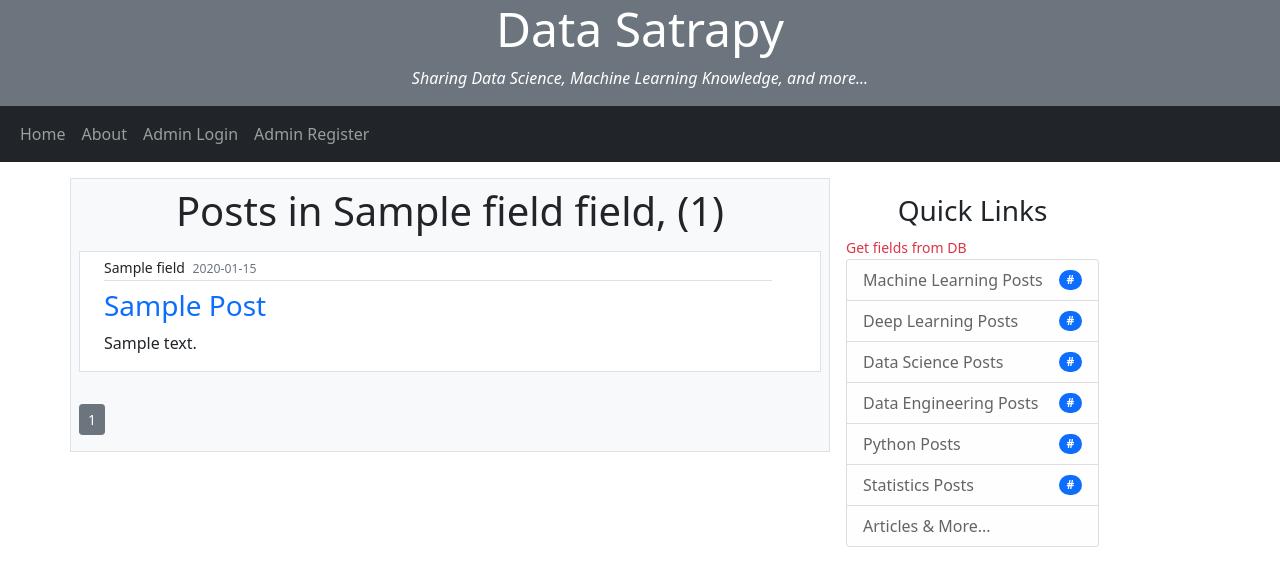
After one commit to OlubiyiMosope/data_satrapy, a Flask app: a page that uses data_satrapy/templates/layout.html in a window 1280 px wide. The commit adds this page. Shown: the top 586 px of the page. Run offline with Flask 2, Linux system fonts and the light colour scheme; tables that the repository leaves empty hold one stand-in row (values such as "Sample post"); parts of the project's set-up code (start-up, migrations or seed data) failed here and were passed over.

Commit message:
Add pagination funtionality to app.
Add pagination functionality. Create routes to view posts of each field separately.

```diff
--- a/data_satrapy/routes.py
+++ b/data_satrapy/routes.py
@@ -28,7 +28,9 @@ def list_subjects():
 @app.route("/")
 @app.route("/home")
 def home():
-    posts = Post.query.all()
+    page = request.args.get("page", 1, type=int)
+    posts = Post.query.order_by(Post.date_posted.desc()). \
+        paginate(page=page, per_page=5)
     return render_template("home.html", home_active="active", posts=posts,
                            grid_size=CONTENT_COL)
 
@@ -55,6 +57,8 @@ def register():
                            register_active="active", grid_size=CONTENT_COL)
 
 
+# *** LOGIN / LOGOUT ***
+
 @app.route("/login", methods=["GET", "POST"])
 def login():
     if current_user.is_authenticated:
@@ -74,6 +78,15 @@ def login():
                            login_active="active", grid_size=CONTENT_COL)
 
 
+@app.route("/logout")
+def logout():
+    logout_user()
+    flash("You have been logged out.", "success")
+    return redirect(url_for("home"))
+
+
+# *** POSTS ***
+
 @app.route("/post/new", methods=["GET", "POST"])
 @login_required
 def new_post():
@@ -91,14 +104,13 @@ def new_post():
                            subjects=subjects, new_post_active="active", grid_size=CONTENT_COL)
 
 
-# app.add_url_rule("/post/new", 'new_post', new_post)
-
-
 @app.route("/post")
 def post():
 
     return render_template("post.html", title="Post", grid_size=CONTENT_COL)
 
+
+# *** FIELDS ***
 
 @app.route("/field/", methods=["GET", "POST"])
 @login_required
@@ -112,8 +124,20 @@ def add_field():
         db.session.add(field)
         db.session.commit()
         flash(f"New field '{field.subject}' has been successfully added to database", "success")
+        return redirect(url_for("add_field"))  # to refresh the page
     return render_template("add_field.html", title="Add Field", form=form, add_field_active="active",
                            grid_size=CONTENT_COL_2, subjects=subjects)
+
+
+@app.route("/field/<string:field_name>")
+def field_posts(field_name):
+    page = request.args.get("page", 1, type=int)
+    subject = Field.query.filter_by(subject=field_name).first_or_404()
+    posts = Post.query.filter_by(field=subject)\
+        .order_by(Post.date_posted.desc())\
+        .paginate(page=page, per_page=5)
+    return render_template("field_posts.html", title=field_name, subject=subject,
+                           posts=posts, grid_size=CONTENT_COL_2)
 
 
 @app.route("/field/<int:subject_id>/update", methods=["GET", "POST"])
@@ -146,14 +170,7 @@ def update_field(subject_id):
 # @login_required
 def delete_field(subject_id):
     field = Field.query.get_or_404(subject_id)
-    flash(f"You have deleted field '{field.subject}'!", "success")
+    flash(f"You have deleted the field '{field.subject}'!", "success")
     db.session.delete(field)
     db.session.commit()
     return redirect(url_for("add_field"))
-
-
-@app.route("/logout")
-def logout():
-    logout_user()
-    flash("You have been logged out.", "success")
-    return redirect(url_for("home"))
--- /dev/null
+++ b/data_satrapy/templates/field_posts.html
@@ -0,0 +1,40 @@
+{% extends "layout.html" %}
+
+{% block content %}
+<h1 class="mb-3 mt-2 text-center">Posts in {{ subject.subject }} field, ({{ posts.total }})</h1>
+    {% for post in posts.items %}
+        <div class="container my-2 bg-white border">
+            <h5 class="small border-bottom pt-2 pb-1 me-4 text-dark">
+                {{ post.field.subject }}
+                <small class="text-muted ms-1">{{ post.date_posted.strftime('%Y-%m-%d') }}</small>
+            </h5>
+
+            <div>
+                <h3 class="row text-capitalize">
+                    <a class="text-decoration-none text-primary" href="{{ url_for('post', post_id=post.id) }}">{{ post.title }}</a>
+                </h3>
+            </div>
+            <p>{{ post.content }}</p>
+        </div>
+    {% endfor %}
+
+    {% for page_num in posts.iter_pages(left_edge=1, right_edge=1, left_current=1, right_current=2) %}
+      {% if page_num %}
+        {% if posts.page == page_num %}
+          <a class="btn btn-secondary btn-sm mt-4 mb-3"
+             href="{{ url_for('field_posts', field_name=subject.subject, page=page_num) }}">
+              {{ page_num }}
+          </a>
+        {% else %}
+          <a class="btn btn-outline-secondary btn-sm mt-4 mb-3 "
+             href="{{ url_for('field_posts', field_name=subject.subject, page=page_num) }}">
+              {{ page_num }}
+          </a>
+        {% endif %}
+      {% else %}
+        ...
+      {% endif %}
+    {% endfor %}
+
+
+{% endblock content %}
--- a/data_satrapy/templates/layout.html
+++ b/data_satrapy/templates/layout.html
@@ -6,8 +6,8 @@
 <!--    <link href="./static/css/bootstrap.min.css" rel="stylesheet">-->
 <!--    <script src="./static/js/bootstrap.bundle.min.js"></script>-->
 
+    <!-- Bootstrap CSS-->
     <link href="https://cdn.jsdelivr.net/npm/bootstrap@5.1.3/dist/css/bootstrap.min.css" rel="stylesheet">
-    <script src="https://cdn.jsdelivr.net/npm/bootstrap@5.1.3/dist/js/bootstrap.bundle.min.js"></script>
 
     {% if title %}
         <title>Data Satrapy - {{ title }}</title>
@@ -50,7 +50,7 @@
 
 
             <!-- CONTENT SECTION -->
-            <div class="col-md-{{ grid_size  }} px-2 border bg-light">
+            <div class="col-md-{{ grid_size  }} px-2 border bg-light h-75">
                 {% with messages = get_flashed_messages(with_categories=true) %}
                     {% if messages %}
                         {% for category, message in messages %}
@@ -65,7 +65,7 @@
             </div>
 
             <!-- SIDE BAR -->
-            <nav class="col-md-3 px-3 sticky-top rounded">
+            <nav class="col-md-3 px-3 rounded">
                 <div class="content-section">
                     <h3 class="text-center mt-3">Quick Links</h3>
                     <small class="text-center text-danger">Get fields from DB</small>
@@ -83,5 +83,9 @@
 
         </div>
     </div>
+
+    <!-- Bootstrap JS-->
+    <script src="https://cdn.jsdelivr.net/npm/bootstrap@5.1.3/dist/js/bootstrap.bundle.min.js"></script>
+
 </body>
 </html>
```
Also changed, not shown: data_satrapy/templates/home.html (+26 -10 lines), 1 other file.
